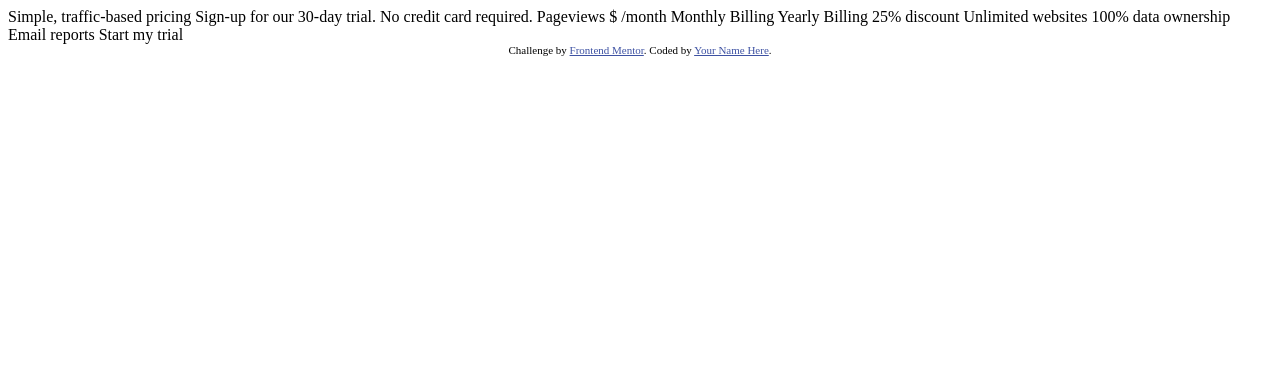
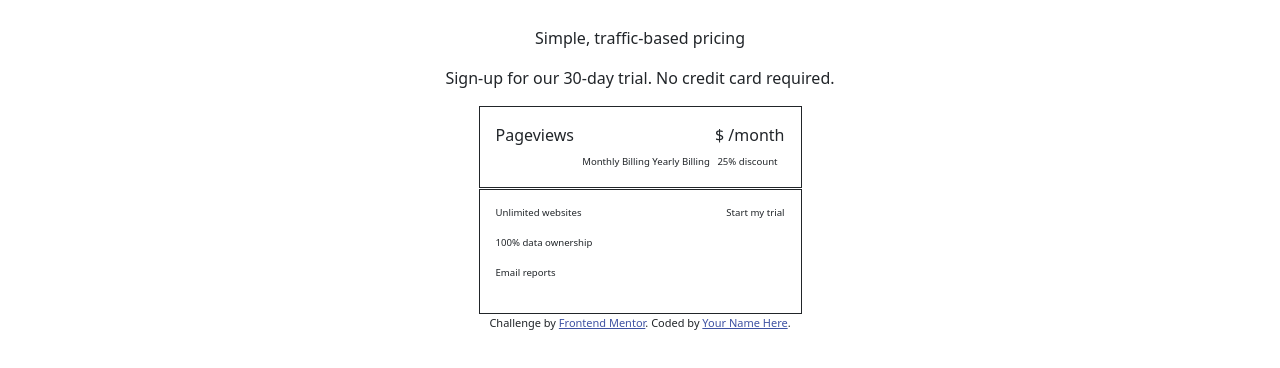
Before and after one commit to ShreyanshIITK20/Interactive-pricing-component, a plain HTML site: page index.html in a window 1280 px wide. Drawn offline with nearby package versions, Linux system fonts and the light colour scheme.

Commit message:
Laid out basic HTML structure

```diff
--- a/index.html
+++ b/index.html
@@ -13,23 +13,56 @@
     .attribution { font-size: 11px; text-align: center; }
     .attribution a { color: hsl(228, 45%, 44%); }
   </style>
+
+  <link href="https://cdn.jsdelivr.net/npm/bootstrap@5.1.1/dist/css/bootstrap.min.css" rel="stylesheet" integrity="sha384-F3w7mX95PdgyTmZZMECAngseQB83DfGTowi0iMjiWaeVhAn4FJkqJByhZMI3AhiU" crossorigin="anonymous">
+  <script src="https://cdn.jsdelivr.net/npm/bootstrap@5.1.1/dist/js/bootstrap.bundle.min.js" integrity="sha384-/bQdsTh/da6pkI1MST/rWKFNjaCP5gBSY4sEBT38Q/9RBh9AH40zEOg7Hlq2THRZ" crossorigin="anonymous"></script>
+  <link rel="stylesheet" href="styles.css">
 </head>
 <body>
+  <div class="head">
+    <p>Simple, traffic-based pricing</p>
+    <p>Sign-up for our 30-day trial. No credit card required.</p>
+  </div>
 
-  Simple, traffic-based pricing
-  Sign-up for our 30-day trial. No credit card required.
+  <div class="box">
+    <div class="box_divs">
+      <div>
+        <span class="left pageviews">
+          Pageviews
+        </span>
+        <span class="right payment">
+          $ /month
+        </span>
+      </div>
 
-  Pageviews
-  $ /month
+      <div class="button">
+        <span class="discountbutton">
+          Monthly Billing
+          Yearly Billing
+        </span>
+        <span class="discountoffer">
+          25% discount
+        </span>
+      </div>
 
-  Monthly Billing
-  Yearly Billing 25% discount
+    </div>
 
-  Unlimited websites
-  100% data ownership
-  Email reports
+    <div class="box_divs">
+      <div class="row">
+        <div class="content col-sm-6 left">
+          <p>Unlimited websites</p>
+          <p>100% data ownership</p>
+          <p>Email reports</p>
+        </div>
+        <div class="content col-sm-6 right">
+          Start my trial
+        </div>
+      </div>
+    </div>
+  </div>
 
-  Start my trial
+
+
 
   <div class="attribution">
     Challenge by <a href="https://www.frontendmentor.io?ref=challenge" target="_blank">Frontend Mentor</a>.
--- /dev/null
+++ b/styles.css
@@ -0,0 +1,38 @@
+body{
+    padding: 2% 5% 2% 5%;
+}
+.head p{
+    text-align: center;
+}
+
+.box{
+    margin: 0px auto 0px auto;
+    width: 325px;
+}
+
+.box_divs{
+    border: 1px solid;
+    padding: 1em;
+    margin: 1px;
+}
+
+.box_divs .content{
+    font-size: 0.6rem;
+}
+
+.right{
+    float: right;
+    text-align: right;
+}
+
+.button .discountbutton{
+    font-size: 0.6rem;
+    text-align: center;
+    position: relative;
+    padding-inline-start: 30%;
+}
+
+.discountoffer{
+    font-size: 0.6rem;
+    padding-left: 5px;
+}
```
